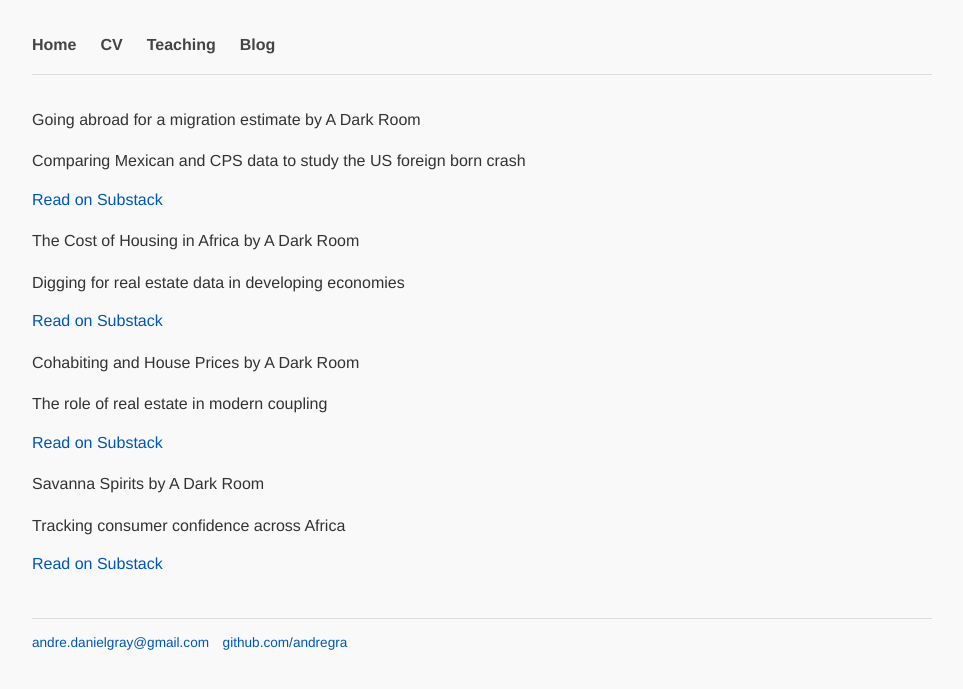
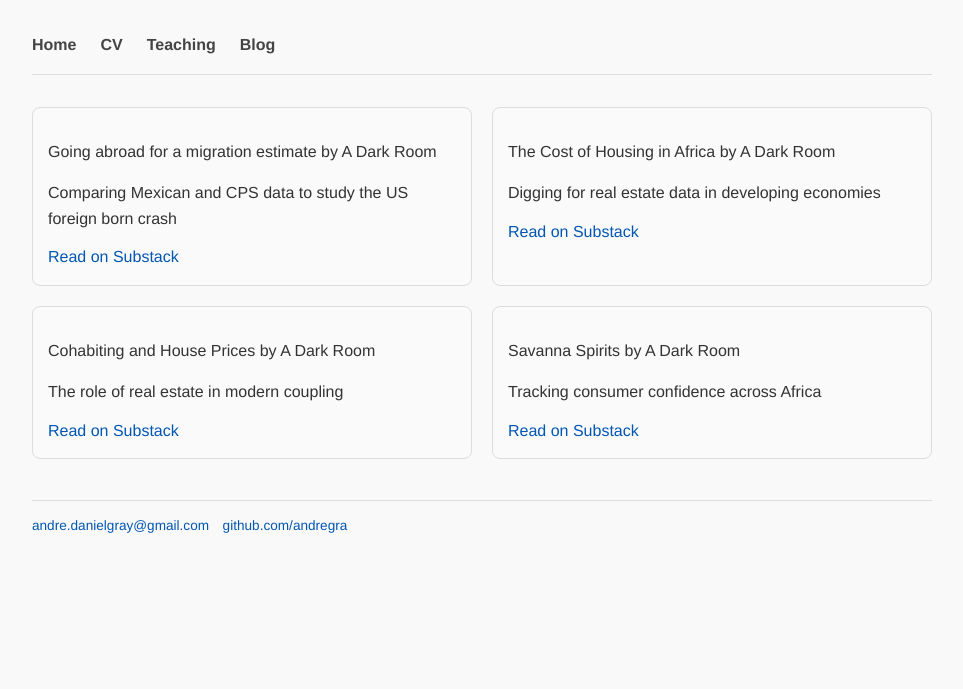
Before and after one commit to andregra/andregra.github.io, a Jekyll site: the page built from blog.md, in a window 1280 px wide. Shown: the top 689 px of the page, without its empty margins (158-1121 px from the left). Built offline with Jekyll 4.4.1, drawn with Linux system fonts in a browser that asks for light colours; a script that is not in the unit is left out.

Commit message:
Update main.css

```diff
--- a/css/main.css
+++ b/css/main.css
@@ -264,3 +264,18 @@ body {
   max-width: 960px;
   margin: 0 auto;
 }
+
+.substack-grid {
+  display: grid;
+  grid-template-columns: repeat(2, 1fr); /* 2 columns */
+  gap: 20px; /* space between panels */
+  max-width: 900px; /* optional: center nicely */
+  margin: 0 auto;
+}
+
+.substack-post-embed {
+  padding: 15px;
+  border: 1px solid #ddd;
+  border-radius: 8px;
+  background: #fafafa;
+}
```
